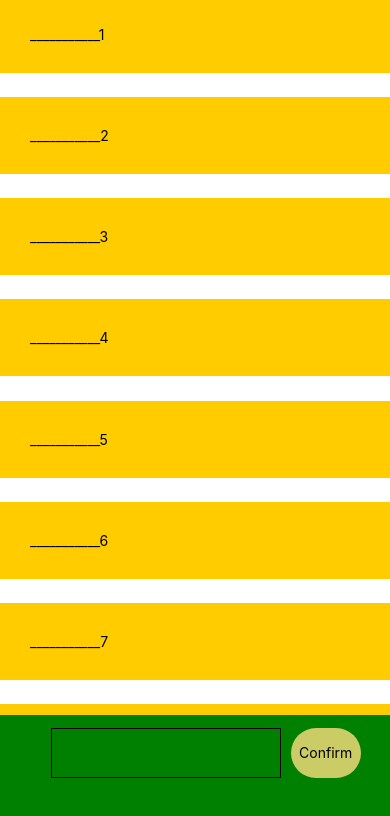
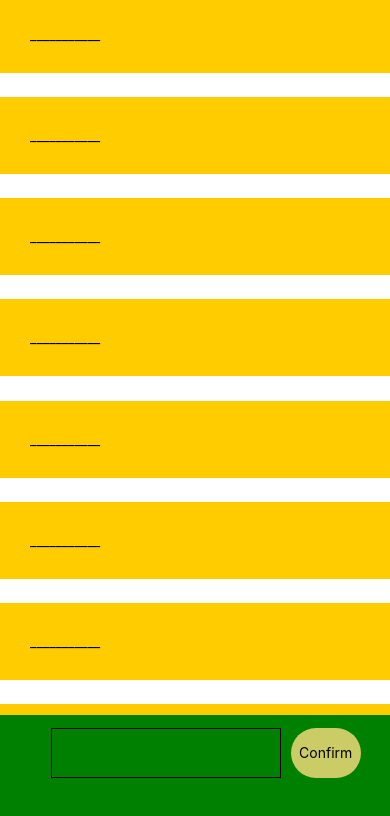
Before and after one commit to Daniielllo/work, a React Native app: screen / in a window 390 px wide. Shown: the top 816 px of the page. Built offline with nearby package versions, Linux system fonts and the light colour scheme; grey boxes are pictures that could not be loaded.

Commit message:
TrueMass

```diff
--- a/src/App.js
+++ b/src/App.js
@@ -12,42 +12,42 @@ class App extends React.Component {
         main: [
 
             {
-                line: "___________1",
+                line: "___________",
                 byed: 0,
                 id: 0
             },
             {
-                line: "___________2",
+                line: "___________",
                 byed: 0,
                 id: 1
             },
             {
-                line: "___________3",
+                line: "___________",
                 byed: 0,
                 id: 2
             },
             {
-                line: "___________4",
+                line: "___________",
                 byed: 0,
                 id: 3
             },
             {
-                line: "___________5",
+                line: "___________",
                 byed: 0,
                 id: 4
             },
             {
-                line: "___________6",
+                line: "___________",
                 byed: 0,
                 id: 5
             },
             {
-                line: "___________7",
+                line: "___________",
                 byed: 0,
                 id: 6
             },
             {
-                line: "___________8",
+                line: "___________",
                 byed: 0,
                 id: 7
             },
@@ -72,7 +72,7 @@ class App extends React.Component {
 
     Send = () => {
         const { main, temptext } = this.state
-        mass = main
+        mass = [...main]
         if (this.state.size === mass.length - 2) {
             mass.push({
                 line: "___________",
```
